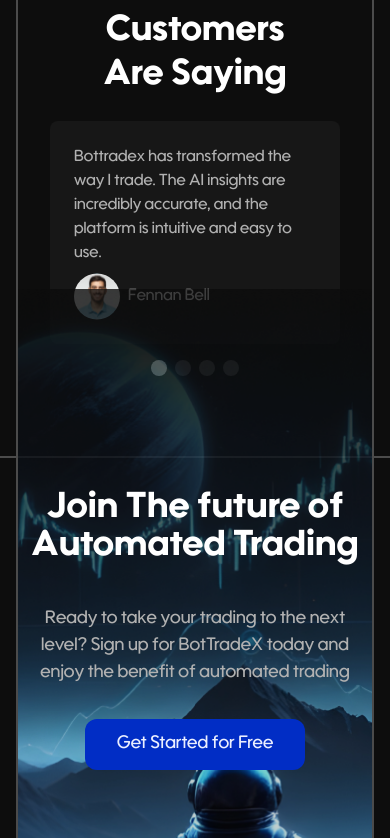
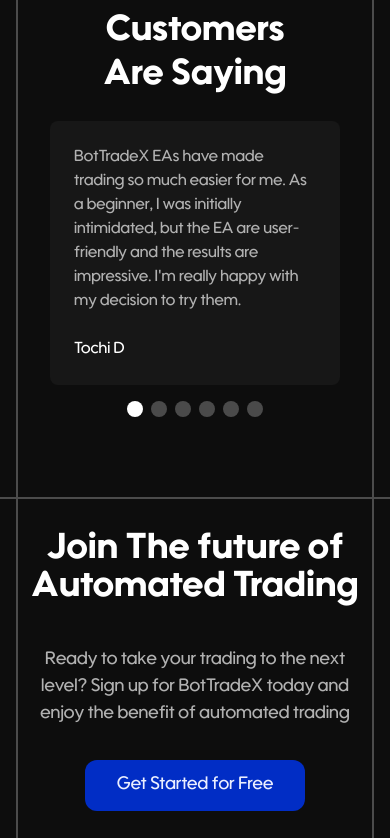
Before and after one commit to hs-07/bot-tradeX, a React (Create React App) app: page / in a window 390 px wide. Shown: the part 9926-10764 px from the top of the page. Built offline with nearby package versions, Linux system fonts and the light colour scheme.

Commit message:
commiting responsive fix home page

```diff
--- a/src/App.js
+++ b/src/App.js
@@ -11,7 +11,7 @@
 
 const App = () => {
   return (
-    <div className="w-full bg-white flex justify-center smooth-scroll h-full">
+    <div className="w-full bg-background flex justify-center smooth-scroll h-full">
       <div className="max-w-[1600px] w-full">
         <Routes>
           <Route path="/" element={<LandingPage />} />
--- a/src/components/carousel8.jsx
+++ b/src/components/carousel8.jsx
@@ -1,5 +1,5 @@
 import { useState, useRef } from "react";
-import { packages } from "../utils/constants";
+import { customers } from "../utils/constants";
 
 const Carousel = () => {
   const [currentIndex, setCurrentIndex] = useState(0);
@@ -9,13 +9,13 @@
 
   const handleNext = () => {
     setCurrentIndex((prevIndex) =>
-      prevIndex === packages.length - 1 ? 0 : prevIndex + 1
+      prevIndex === customers.length - 1 ? 0 : prevIndex + 1
     );
   };
 
   const handlePrev = () => {
     setCurrentIndex((prevIndex) =>
-      prevIndex === 0 ? packages.length - 1 : prevIndex - 1
+      prevIndex === 0 ? customers.length - 1 : prevIndex - 1
     );
   };
 
@@ -48,48 +48,22 @@
         onTouchMove={handleTouchMove}
         onTouchEnd={handleTouchEnd}
       >
-        {/* <button
-          onClick={handlePrev}
-          className="absolute left-0 text-xl p-2 z-10 text-white"
-          aria-label="Previous"
-        >
-          &lt;
-        </button> */}
         <div className="overflow-hidden w-full relative">
-          {packages.map((item, index) =>
+          {customers.map((item, index) =>
             index === currentIndex ? (
               <div
-                key={item.id}
-                className="w-full flex-shrink-0 flex flex-col items-center"
+                className="bg-card-background rounded-lg p-6 gap-6 flex flex-col justify-between min-w-[25%]"
+                key={index}
               >
-                <div
-                  className="bg-card-background rounded-lg p-6 gap-2 flex flex-col"
-                  key={index}
-                >
-                  <span className="text-light-gray">
-                    Bottradex has transformed the way I trade. The AI insights
-                    are incredibly accurate, and the platform is intuitive and
-                    easy to use.
-                  </span>
-                  <div className="flex gap-2 items-center">
-                    <img src="/images/profile.svg" alt="profile" className="" />
-                    <span className="text-white">Fennan Bell</span>
-                  </div>
-                </div>
+                <span className="text-light-gray">{item.description}</span>
+                <span className="text-white">{item.name}</span>
               </div>
             ) : null
           )}
         </div>
-        {/* <button
-          onClick={handleNext}
-          className="absolute right-0 text-xl p-2 z-10 text-white"
-          aria-label="Next"
-        >
-          &gt;
-        </button> */}
       </div>
       <div className="flex justify-center mt-4">
-        {packages.map((_, index) => (
+        {customers.map((_, index) => (
           <div
             key={index}
             className={`h-4 w-4 mx-1 rounded-full ${
--- a/src/components/footer.jsx
+++ b/src/components/footer.jsx
@@ -17,7 +17,7 @@
     <>
       {" "}
       <div className="bg-background px-4 md:px-20">
-        <div className="grid grid-cols-1 md:grid-cols-2 lg:grid-cols-4 gap-8 pt-40 pb-12 px-4 border-x-2 border-borderColor lg:px-16">
+        <div className="grid grid-cols-1 md:grid-cols-2 lg:grid-cols-4 gap-8 pt-6 md:pt-40 pb-12 px-4 border-x-2 border-borderColor lg:px-16">
           <div className="gap-4 flex flex-col pt-3">
             <img
               src="/images/logo.png"
--- a/src/components/section-9.jsx
+++ b/src/components/section-9.jsx
@@ -8,7 +8,7 @@
           <img
             src={"/images/img-4.png"}
             alt="background"
-            className="h-full w-full opacity-[0.8] h-screen object-cover w-screen "
+            className="h-full w-full opacity-[0.8] md:h-screen object-cover w-screen "
           />
         </div>
         <div className="z-[9] relative flex flex-col md:h-screen justify-center items-center gap-[32px] w-full py-6">
```
Also changed, not shown: src/components/carousel7.jsx (+1 -8 lines).
